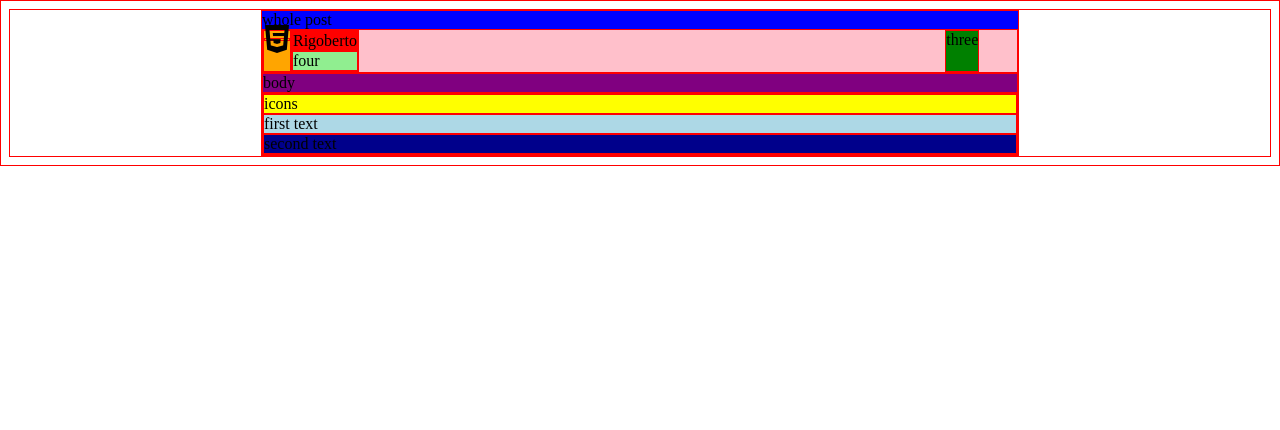
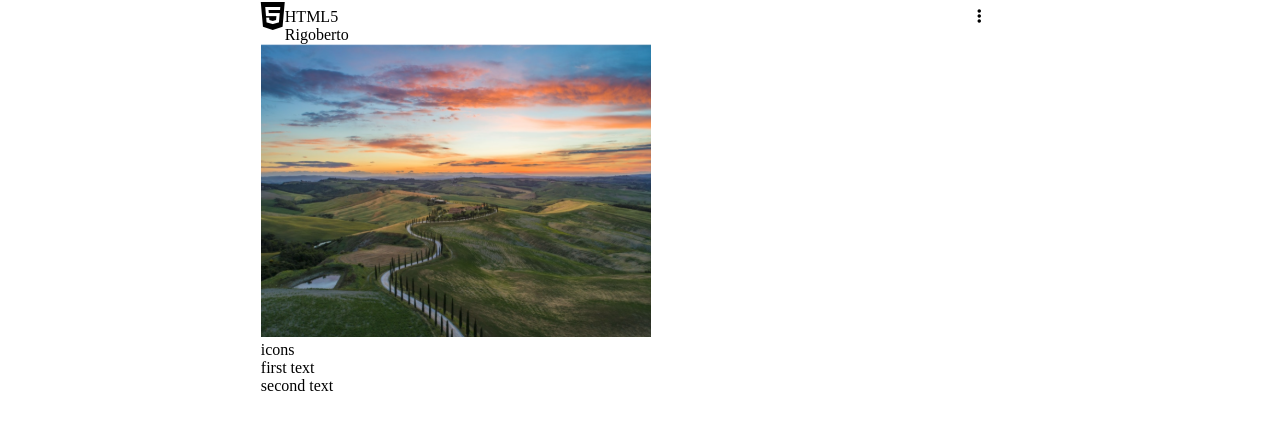
Before and after one commit to fluffbutt1/Miami88-Instagram-Post-Layout-Oliver-Simkovsky-Fork, a plain HTML site: page index.html in a window 1280 px wide. Drawn offline with Linux system fonts and the light colour scheme.

Commit message:
adjustments to style sheet and html, added image

```diff
--- a/index.html
+++ b/index.html
@@ -12,18 +12,25 @@
   </head>
   <body>
     <div class="whole_post">
-        whole post
       <div class="head">
         <div class="section1">
           <i class="fa-brands fa-html5 fa-2xl"></i>
         </div>
         <div class="sections">
-        <div class="section2">Rigoberto</div>
-        <div class="section4">four</div>
+          <div class="section2">HTML5</div>
+          <div class="section4">Rigoberto</div>
         </div>
-        <div class="section3">three</div>
+        <div class="section3">
+          <i class="fa-solid fa-ellipsis-vertical fa-2x1"></i>
+        </div>
       </div>
-      <div class="body">body</div>
+      <div class="body">
+
+        <img src="instagram_post_layout.png" alt="Photo">
+
+
+
+      </div>
       <div class="tail">
         <div class="icons">icons</div>
         <div class="text_1">first text</div>
--- a/styles.css
+++ b/styles.css
@@ -1,62 +1,26 @@
-*{
+/* *{
     border: 1px solid red;
-}
+} */
 
 .whole_post{
-   background-color: blue;
+   /* background-color: blue; */
    width: 60%;
 }
 
 .head{
-    background-color: pink;
+    /* background-color: pink; */
     display: flex;
 
 
 }
 
-.section1{
-    background-color: orange;
-
-}
-
-.section2{
-    background-color: red;
-
-}
 
 .section3{
-    background-color: green;
+
     margin-left: auto;
     margin-right: 5%;
 }
 
-.section4{
-    background-color: lightgreen;
-}
-
-.sections{
-    background-color: lightsalmon;
-}
-
-.body{
-    background-color: purple;
-}
-
-.tail{
-    background-color: grey;
-}
-
-.icons{
-    background-color: yellow;
-}
-
-.text_1{
-    background-color: lightblue;
-}
-
-.text_2{
-    background-color: darkblue;
-}
 
 body{
     display: flex;
```
Also changed, not shown: instagram_post_layout.png (added).
